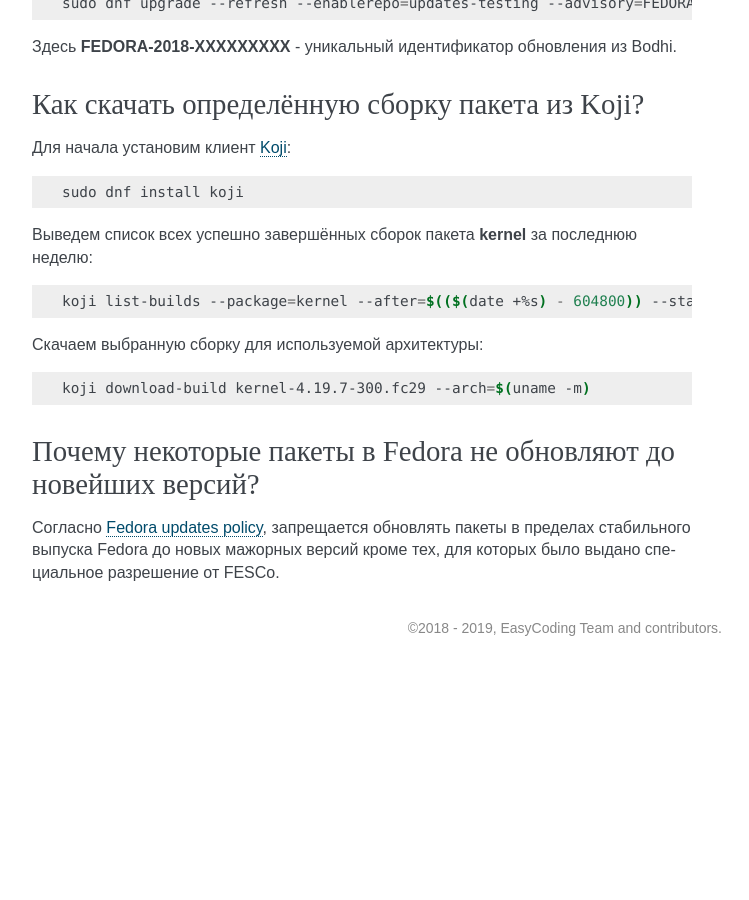
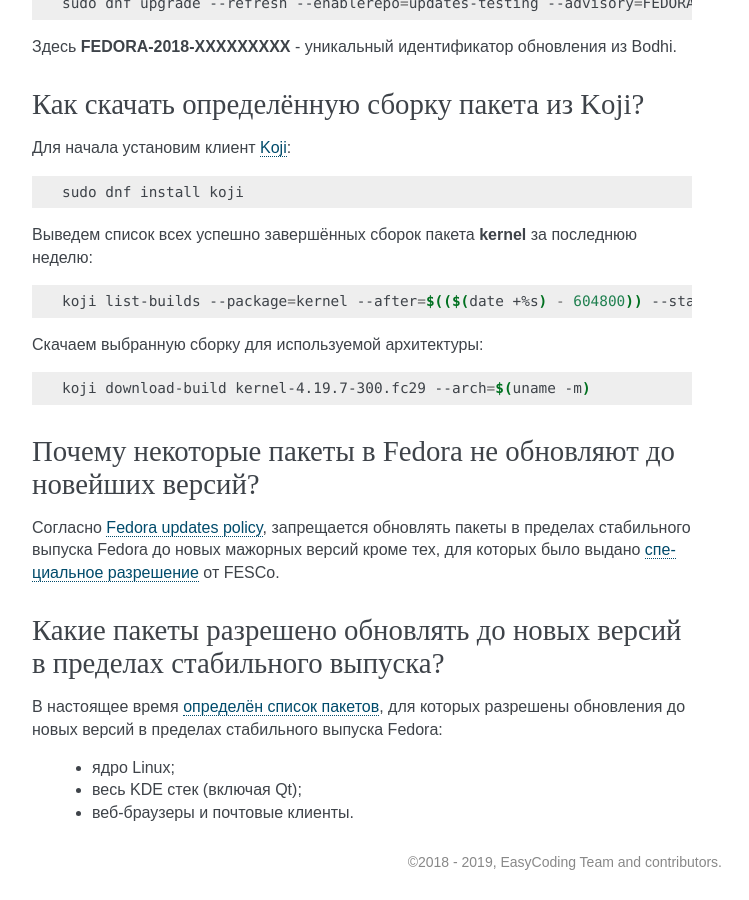
Before and after one commit to RussianFedora/FAQ, a Sphinx documentation site: the page built from source/package-manager.rst, in a window 1280 px wide and 900 px high, scrolled down 12475 px. Shown: the whole window, without its empty margins (388-1137 px from the left). Built offline with Sphinx 7.4.7, drawn with Linux system fonts in a browser that asks for light colours; before the commit the page ends 13141 px from its top, so only the background shows below that; some of the changed text lies outside the part shown.

Commit message:
Added question about exclusions from updates policy.

```diff
--- a/source/package-manager.rst
+++ b/source/package-manager.rst
@@ -745,10 +745,22 @@
 
     koji download-build kernel-4.19.7-300.fc29 --arch=$(uname -m)
 
-.. index:: package, version, update
+.. index:: package, version, update, fesco
 .. _package-version:
 
 Почему некоторые пакеты в Fedora не обновляют до новейших версий?
 =====================================================================
 
-Согласно `Fedora updates policy <https://docs.fedoraproject.org/en-US/fesco/Updates_Policy/>`__, запрещается обновлять пакеты в пределах стабильного выпуска Fedora до новых мажорных версий кроме тех, для которых было выдано специальное разрешение от FESCo.
+Согласно `Fedora updates policy <https://docs.fedoraproject.org/en-US/fesco/Updates_Policy/#stable-releases>`__, запрещается обновлять пакеты в пределах стабильного выпуска Fedora до новых мажорных версий кроме тех, для которых было выдано :ref:`специальное разрешение <upgrades-allowed>` от FESCo.
+
+.. index:: package, version, update, fesco
+.. _upgrades-allowed:
+
+Какие пакеты разрешено обновлять до новых версий в пределах стабильного выпуска?
+====================================================================================
+
+В настоящее время `определён список пакетов <https://docs.fedoraproject.org/en-US/fesco/Updates_Policy/#exceptions-list>`__, для которых разрешены обновления до новых версий в пределах стабильного выпуска Fedora:
+
+ * ядро Linux;
+ * весь KDE стек (включая Qt);
+ * веб-браузеры и почтовые клиенты.
```
